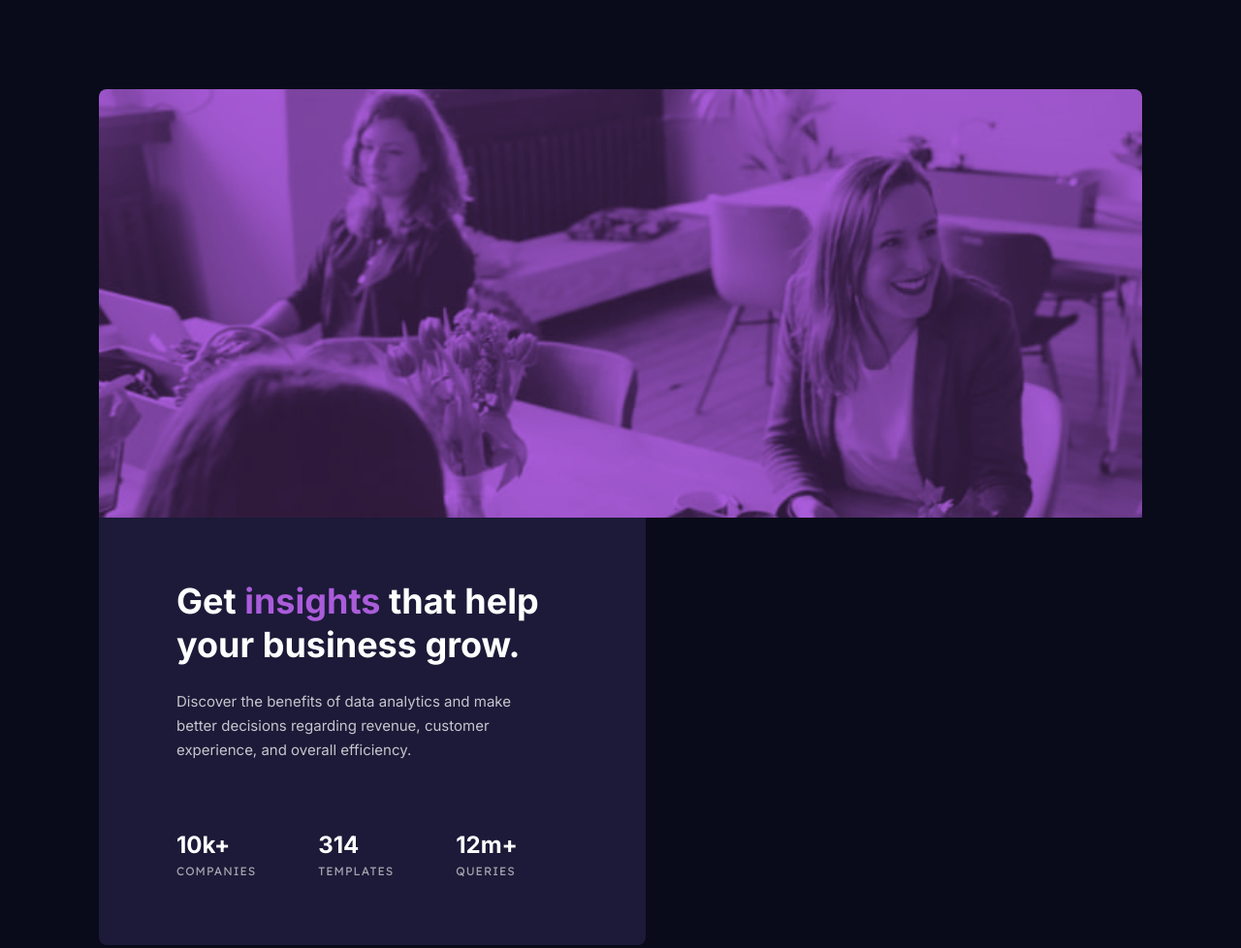
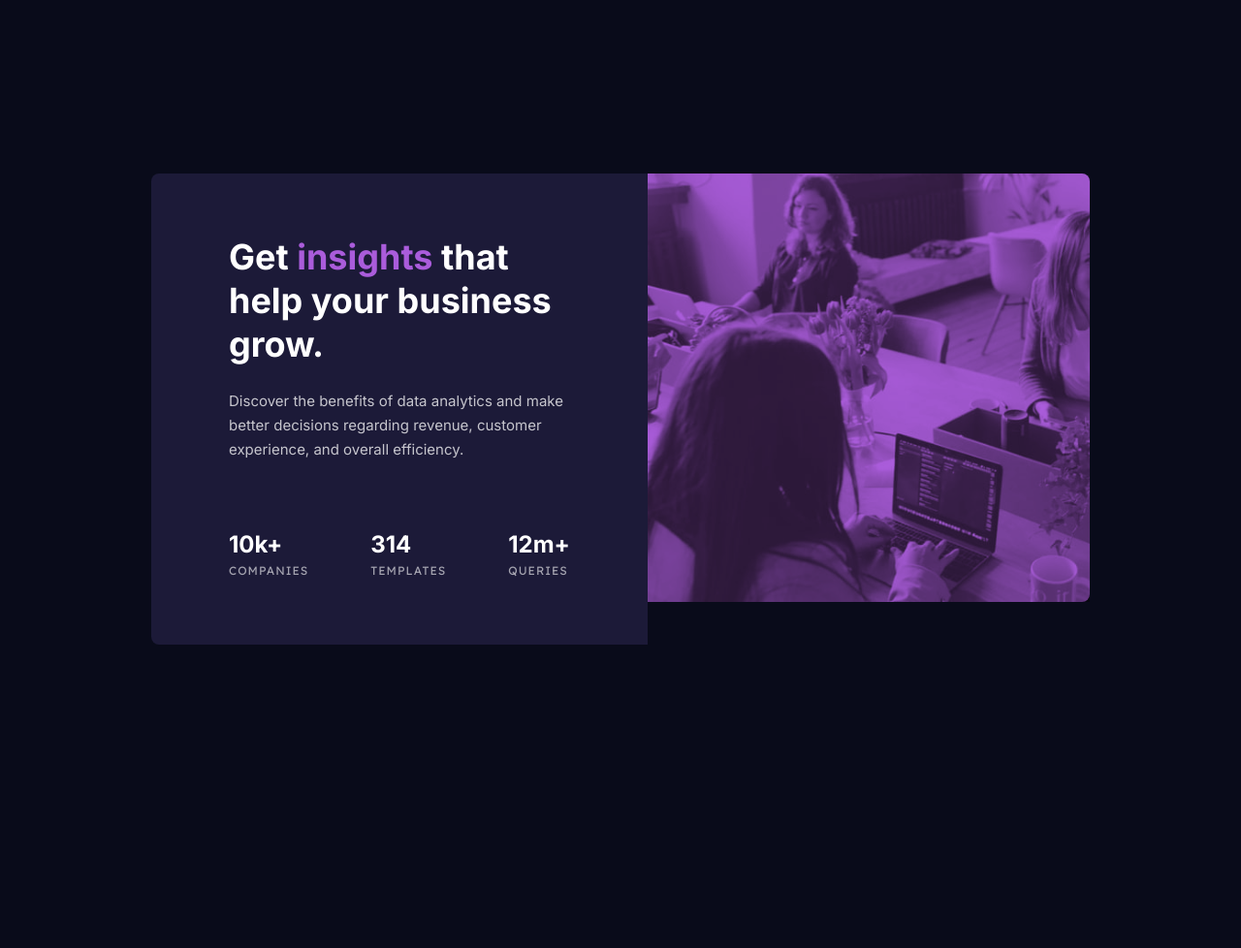
Before and after one commit to jkaps9/stats-preview-card-component, a plain HTML site: page index.html in a window 1280 px wide. Shown: the whole page at 97% size. After the commit the page ends 844 px from the top, so only its background shows below. Drawn offline with Linux system fonts and the light colour scheme.

Commit message:
style for desktop

```diff
--- a/styles.css
+++ b/styles.css
@@ -203,3 +203,20 @@ p.label {
     }
   }
 }
+
+@media only screen and (min-width: 64rem) {
+  #stats-preview-card {
+    padding: 11.1875rem 9.75rem;
+    .container {
+      flex-direction: row-reverse;
+    }
+
+    .info-card {
+      border-radius: 0.5rem 0 0 0.5rem;
+    }
+
+    .overlay {
+      border-radius: 0 0.5rem 0.5rem 0;
+    }
+  }
+}
```
